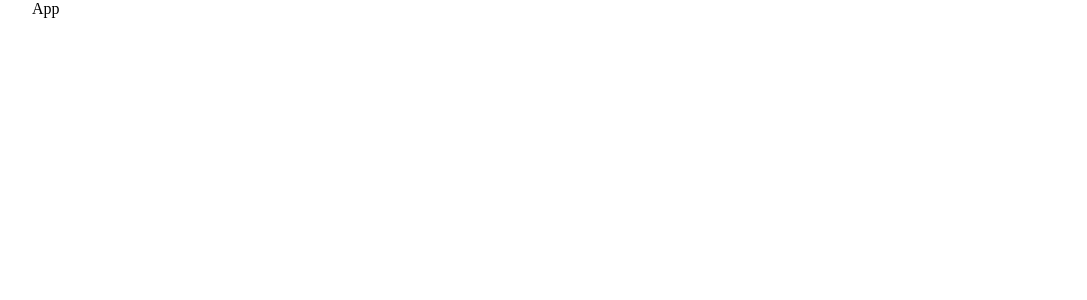
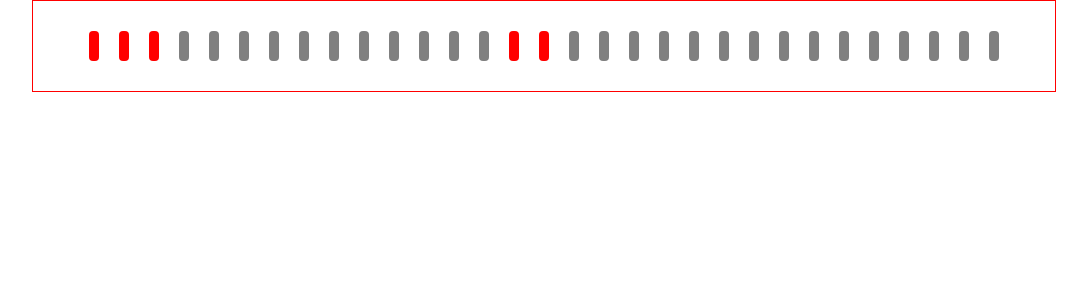
Before and after one commit to horhoj/monthComponent, a React (Create React App) app: page / in a window 1280 px wide. Shown: the top 300 px of the page, without its empty margins (96-1183 px from the left). Built offline with nearby package versions, Linux system fonts and the light colour scheme.

Commit message:
add functionality to display the first row of blocks

```diff
--- a/src/App.tsx
+++ b/src/App.tsx
@@ -1,11 +1,22 @@
 import React from 'react';
 import styled from 'styled-components';
+import { Calendar } from './components/Calendar';
+import { Data } from './components/Calendar/types';
 
 const Container = styled.div`
   margin: 0 auto;
   width: 1024px;
 `;
 
+const initialData: Data = {
+  colDays: 31,
+  items: [1, 2, 3, 15, 16],
+};
+
 export const App: React.FC = () => {
-  return <Container>App</Container>;
+  return (
+    <Container>
+      <Calendar data={initialData} />
+    </Container>
+  );
 };
--- /dev/null
+++ b/src/components/Calendar/Calendar.tsx
@@ -0,0 +1,30 @@
+import React from 'react';
+import styled from 'styled-components';
+import { CalendarProps } from './types';
+import { getInitialArray, check } from './helpers';
+
+const Wrapper = styled.div`
+  display: flex;
+  border: 1px solid red;
+  padding: 20px;
+  justify-content: center;
+`;
+
+const Block = styled.div<{ isRed: boolean }>`
+  background-color: ${({ isRed }) => (isRed ? 'red' : 'gray')};
+  height: 30px;
+  border-radius: 4px;
+  width: 10px;
+  margin: 10px;
+`;
+
+export const Calendar: React.FC<CalendarProps> = ({ data }) => {
+  const arr = getInitialArray(data.colDays);
+  return (
+    <Wrapper>
+      {arr.map((item) => (
+        <Block key={item} isRed={check(item, data)} />
+      ))}
+    </Wrapper>
+  );
+};
--- /dev/null
+++ b/src/components/Calendar/helpers.ts
@@ -0,0 +1,13 @@
+import { Data } from './types';
+
+export const getInitialArray = (endValue: number): number[] => {
+  const result = [];
+  for (let i = 1; i <= endValue; i++) {
+    result.push(i);
+  }
+  return result;
+};
+
+export const check = (val: number, data: Data): boolean => {
+  return data.items.find((item) => val === item) !== undefined;
+};
--- /dev/null
+++ b/src/components/Calendar/index.ts
@@ -0,0 +1 @@
+export * from './Calendar';
--- /dev/null
+++ b/src/components/Calendar/types.ts
@@ -0,0 +1,8 @@
+export interface CalendarProps {
+  data: Data;
+}
+
+export interface Data {
+  colDays: number;
+  items: number[];
+}
```
